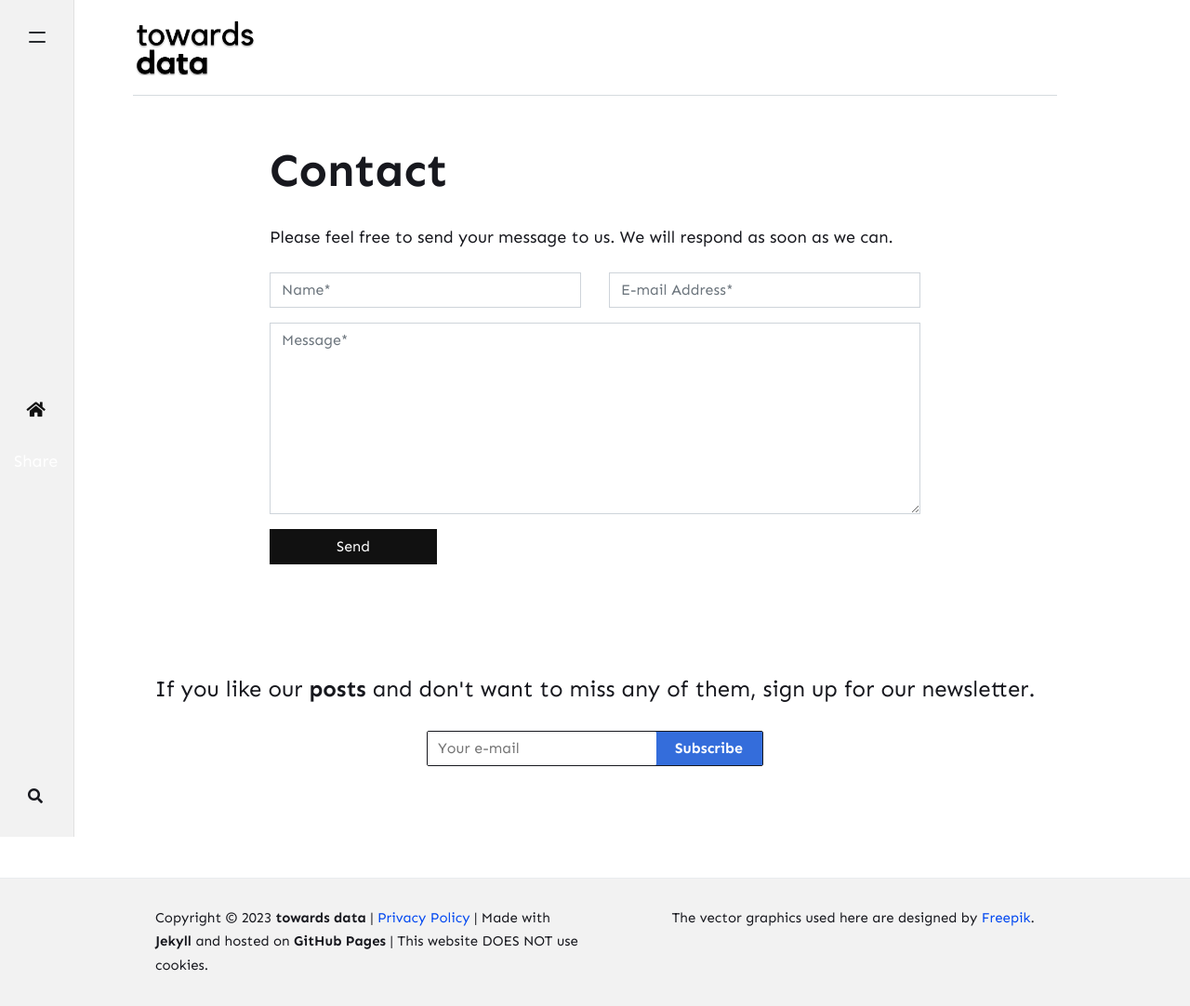
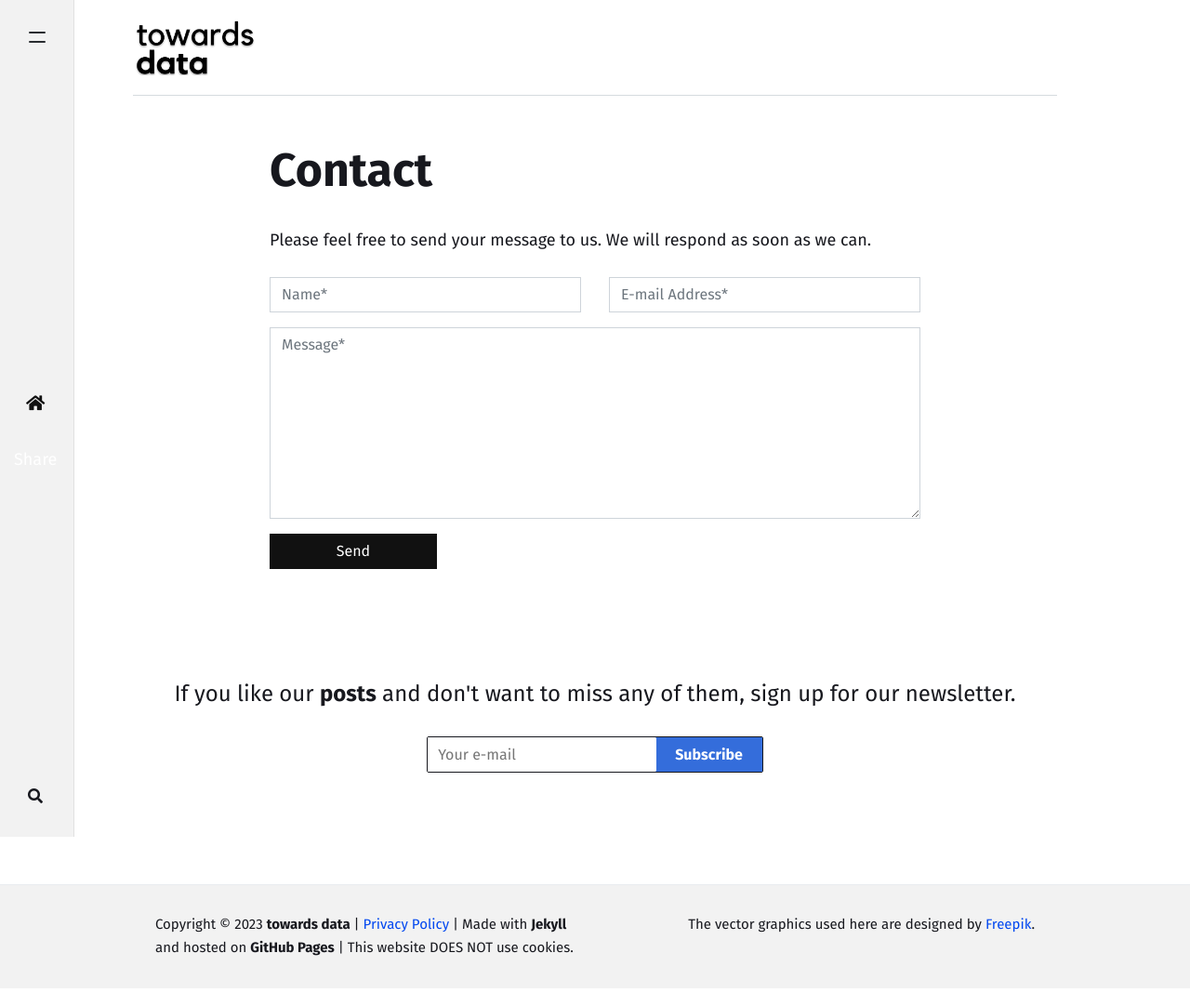
Before and after one commit to towardsdata/towardsdata.github.io, a Jekyll site: the page built from _pages/contact.md, in a window 1280 px wide. Shown: the whole page at 93% size. Built offline with Jekyll 4.4.1, drawn with Linux system fonts in a browser that asks for light colours; nearby versions of some CDN libraries; comment, search, counter and statistics services are not loaded.

Commit message:
Styles updated

```diff
--- a/_config.yml
+++ b/_config.yml
@@ -5,12 +5,12 @@ description: "In towards data, we delve into a broad variety of data-related con
 logo: 'assets/images/logo_transparent.png'
 favicon: 'assets/images/logo_square_solid.png'
 baseurl: ""
-disqus: 'senthilnayagan'
+disqus: 'towardsdata'
 mailchimp-list: 'https://gmail.us17.list-manage.com/subscribe?u=155954fdd35cc37fcbfab134a&id=acc42a78d4'
 include: ["_pages"]
 permalink: /:categories/:year/:title
 email: hello@towardsdata.dev
-contact-me: https://formspree.io/f/xzbwdbnl
+contact-us: https://formspree.io/f/xdovkgjv
 
 # Authors
 authors:
--- a/_pages/contact.md
+++ b/_pages/contact.md
@@ -8,7 +8,7 @@ comments: false
 <!-- Home Icon -->
 {% include home-icon.html %}
 
-<form action="{{ site.contact-me }}" method="POST">
+<form action="{{ site.contact-us }}" method="POST">
     <p class="mb-4">Please feel free to send your message to us. We will respond as soon as we can.</p>
     <div class="form-group row">
     <div class="col-md-6">
--- a/assets/css/prism.css
+++ b/assets/css/prism.css
@@ -1,3 +1,22 @@
+@font-face {
+	font-family: "IBM Plex Mono";
+	font-weight: 400;
+	font-style: normal;
+	src: url("../fonts/ibmplexmono-latin-400-roman.woff2") format('woff2');
+  }
+  @font-face {
+	font-family: "IBM Plex Mono";
+	font-weight: 500;
+	font-style: normal;
+	src: url("../fonts/ibmplexmono-latin-500-roman.woff2") format('woff2');
+  }
+  @font-face {
+	font-family: "IBM Plex Mono";
+	font-weight: 700;
+	font-style: normal;
+	src: url("../fonts/ibmplexmono-latin-700-roman.woff2") format('woff2');
+  }
+
 /* PrismJS 1.19.0
 https://prismjs.com/download.html#themes=prism&languages=markup+css+clike+javascript+diff+git+go+graphql+groovy+haml+handlebars+json+liquid+markup-templating+ruby&plugins=line-numbers+file-highlight+show-language+jsonp-highlight+command-line+toolbar+copy-to-clipboard+download-button+match-braces+diff-highlight+filter-highlight-all+treeview */
 /**
@@ -11,14 +30,14 @@ pre[class*="language-"] {
 	color: black;
 	background: none;
 	text-shadow: 0 1px white;
-	font-family: Consolas, Monaco, 'Andale Mono', 'Ubuntu Mono', monospace;
+	font-family: 'IBM Plex Mono', Consolas, Monaco, 'Andale Mono', 'Ubuntu Mono', monospace;
 	font-size: 1em;
 	text-align: left;
 	white-space: pre;
 	word-spacing: normal;
 	word-break: normal;
 	word-wrap: normal;
-	line-height: 1.5;
+	line-height: 22.304px;
 
 	-moz-tab-size: 4;
 	-o-tab-size: 4;
--- a/assets/css/theme.scss
+++ b/assets/css/theme.scss
@@ -15,7 +15,7 @@ $author: #90b4ff;
 //$grey-bg: #F8F9F9;
 //$grey-bg: #f7f7f7;
 $grey-bg: #f2f2f2;
-$background-color: #f9f9fc;
+$background-color: #fff;
 $text-color: #17181e;
 
 $enable-rounded: false;
@@ -26,18 +26,55 @@ $enable-rounded: false;
 @import 'bootstrap/bootstrap';
 @import 'stars';
 
+@font-face {
+    font-family: "Fira Sans";
+    font-weight: 400;
+    font-style: normal;
+    src: url("../fonts/firasans-latin-400-roman.woff2") format('woff2');
+  }
+  @font-face {
+    font-family: "Fira Sans";
+    font-weight: 400;
+    font-style: italic;
+    src: url("../fonts/firasans-latin-400-italic.woff2") format('woff2');
+  }
+  @font-face {
+    font-family: "Fira Sans";
+    font-weight: 700;
+    font-style: normal;
+    src: url("../fonts/firasans-latin-700-roman.woff2") format('woff2');
+  }
+
+  @font-face {
+	font-family: "IBM Plex Mono";
+	font-weight: 400;
+	font-style: normal;
+	src: url("../fonts/ibmplexmono-latin-400-roman.woff2") format('woff2');
+  }
+  @font-face {
+	font-family: "IBM Plex Mono";
+	font-weight: 500;
+	font-style: normal;
+	src: url("../fonts/ibmplexmono-latin-500-roman.woff2") format('woff2');
+  }
+  @font-face {
+	font-family: "IBM Plex Mono";
+	font-weight: 700;
+	font-style: normal;
+	src: url("../fonts/ibmplexmono-latin-700-roman.woff2") format('woff2');
+  }
+
 
 // general
 body, input, button, select, optgroup, textarea {
-    font-family: Sen;
+    //font-family: Sen;
+    font-family: "Fira Sans", Sans-fallback;
     color: $text-color;
+    color-scheme: light;
 }
 body {
-    //line-height: 1.7;
-    line-height: 25.6px;
-    font-size: 16px;
-    font-weight: 400;
-    background: #fff;
+    line-height: 1.7;
+    background: $background-color;
 }
 a {
     color: darken($primary, 24%);
@@ -497,8 +534,17 @@ img, img:hover {
         margin-bottom: 30px;
     }
     code {
-        font-size: 15px;
-        color: #e83e8c;
+        //font-size: 18px;
+        //color: #e83e8c;
+        font-family: 'IBM Plex Mono', Consolas, Monaco, 'Andale Mono', 'Ubuntu Mono', monospace;
+        color: rgba(0, 0, 0, 0.7);
+        color-scheme: light;
+        display: inline;
+        //background-color: rgb(242, 242, 242);
+        background-color: #EAEDED;
+        box-sizing: border-box;
+        font-weight: 500;
+        line-height: 20.992px;
     }
     code[class*="language-"], pre[class*="language-"] {
         font-size: 15px;
@@ -656,7 +702,6 @@ body.active-side {
     padding: 30px;
     border-top: 1px solid $gray-200;
     font-size: 15px;
-    //background: #fff;
     background: $grey-bg;
 }
 
@@ -773,7 +818,7 @@ body.active-side {
         font-size: 18px;
     }
     .article-post {
-        font-size: 15px;
+        font-size: 16px;
     }
     .wrap-search {
         .fa-search {
@@ -807,7 +852,9 @@ ul.tags li {
 }
 ul.tags li a {
     align-items: center;
-    background-color: #e8f0fe;
+    //background-color: #e8f0fe;
+    background-color: rgba(76, 73, 203, 0.15);
+    font-family: "Noto Sans Display", Helvetica Neue, Helvetica, Arial, sans-serif;
     border-radius: 5px;
     padding: 5px 5px;
     font-size: small;
```
Also changed, not shown: _pages/about.md (+2 -2 lines), assets/fonts/firasans-latin-400-italic.woff2 (added), assets/fonts/firasans-latin-400-roman.woff2 (added), assets/fonts/firasans-latin-700-roman.woff2 (added), assets/fonts/ibmplexmono-latin-400-roman.woff2 (added), assets/fonts/ibmplexmono-latin-500-roman.woff2 (added), assets/fonts/ibmplexmono-latin-700-roman.woff2 (added), assets/fonts/rampartone-latin-400-roman.woff2 (added), assets/fonts/reeniebeanie-latin-400-roman.woff2 (added).
